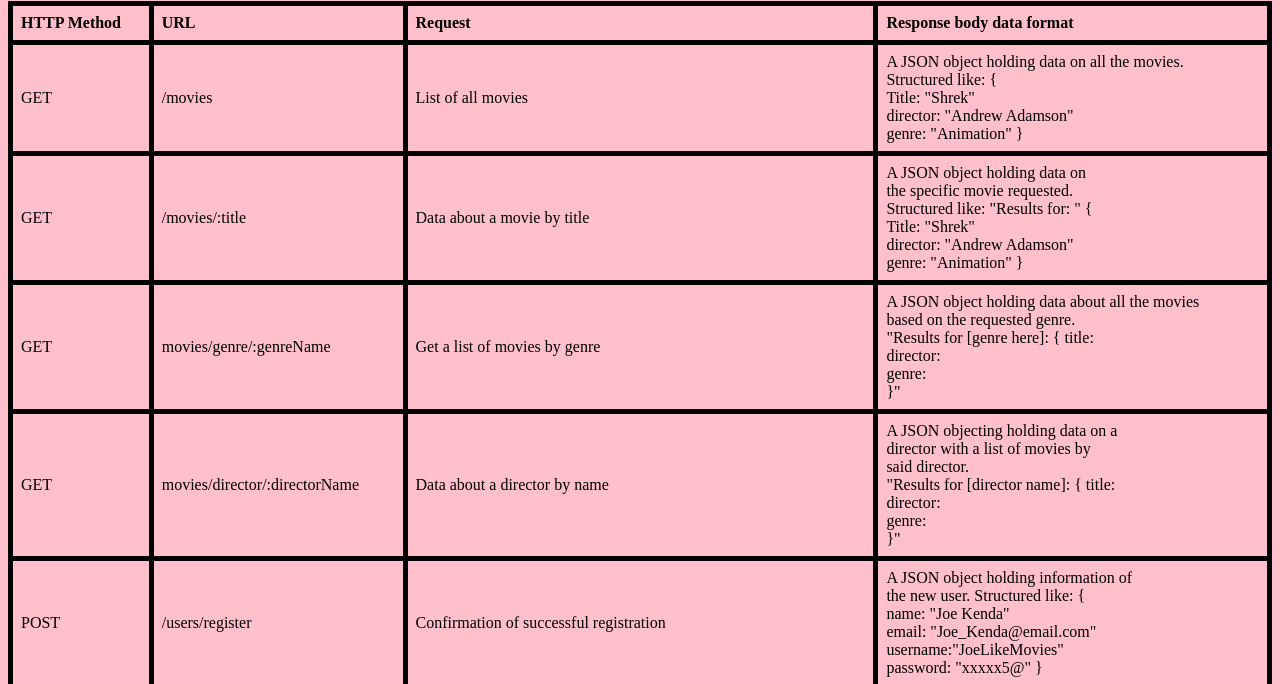
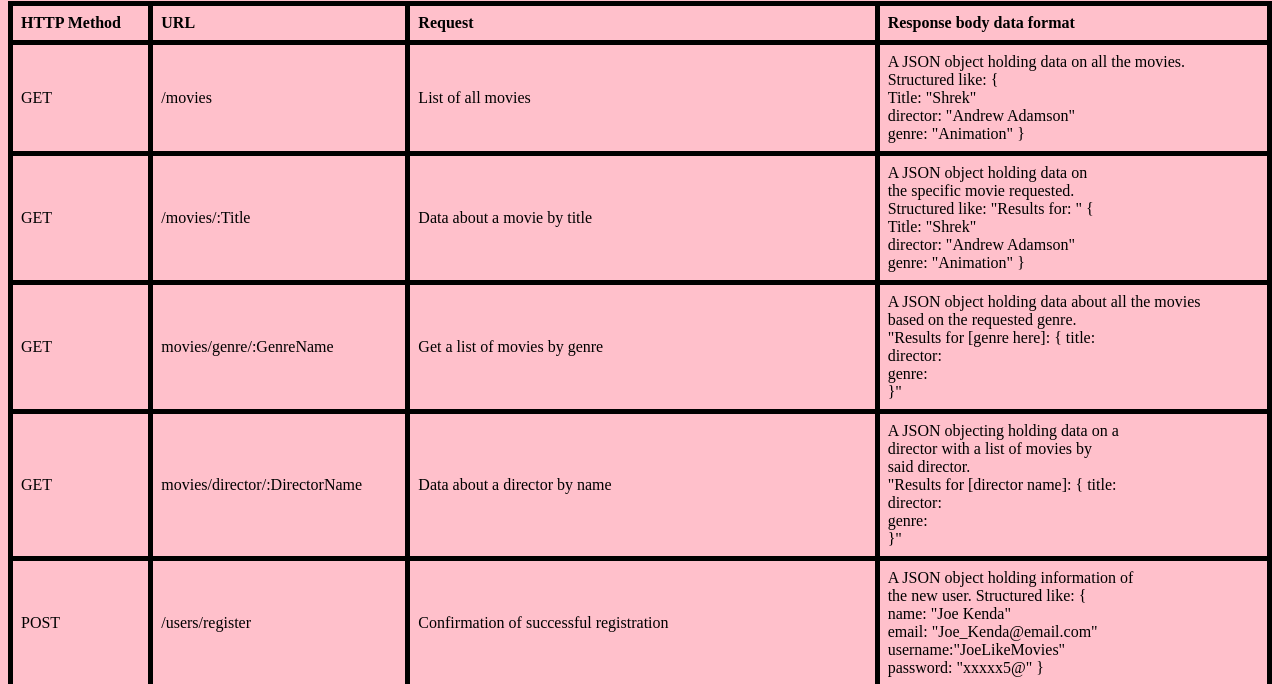
Before and after one commit to yungflare/movie_api, a website: page public/documentation.html in a window 1280 px wide. Shown: the part 79-763 px from the top of the page. Drawn offline with Linux system fonts and the light colour scheme.

Commit message:
Updated Documentation.html
Updated endpoints

in Database each begins with capital letter

```diff
--- a/public/documentation.html
+++ b/public/documentation.html
@@ -29,7 +29,7 @@
     </tr>
     <tr>
         <td>GET</td>
-        <td>/movies/:title</td>
+        <td>/movies/:Title</td>
         <td>Data about a movie by title</td>
         <td>A JSON object holding data on <br>
         the specific movie requested. <br>
@@ -41,7 +41,7 @@
     </tr>
     <tr>
         <td>GET</td>
-        <td>movies/genre/:genreName</td>
+        <td>movies/genre/:GenreName</td>
         <td>Get a list of movies by genre </td>
         <td>A JSON object holding data about all the movies <br>
          based on the requested genre. <br>
@@ -53,7 +53,7 @@
     </tr>
     <tr>
         <td>GET</td>
-        <td>movies/director/:directorName</td>
+        <td>movies/director/:DirectorName</td>
         <td>Data about a director by name</td>
         <td>A JSON objecting holding data on a <br>
         director with a list of movies by <br>
```
